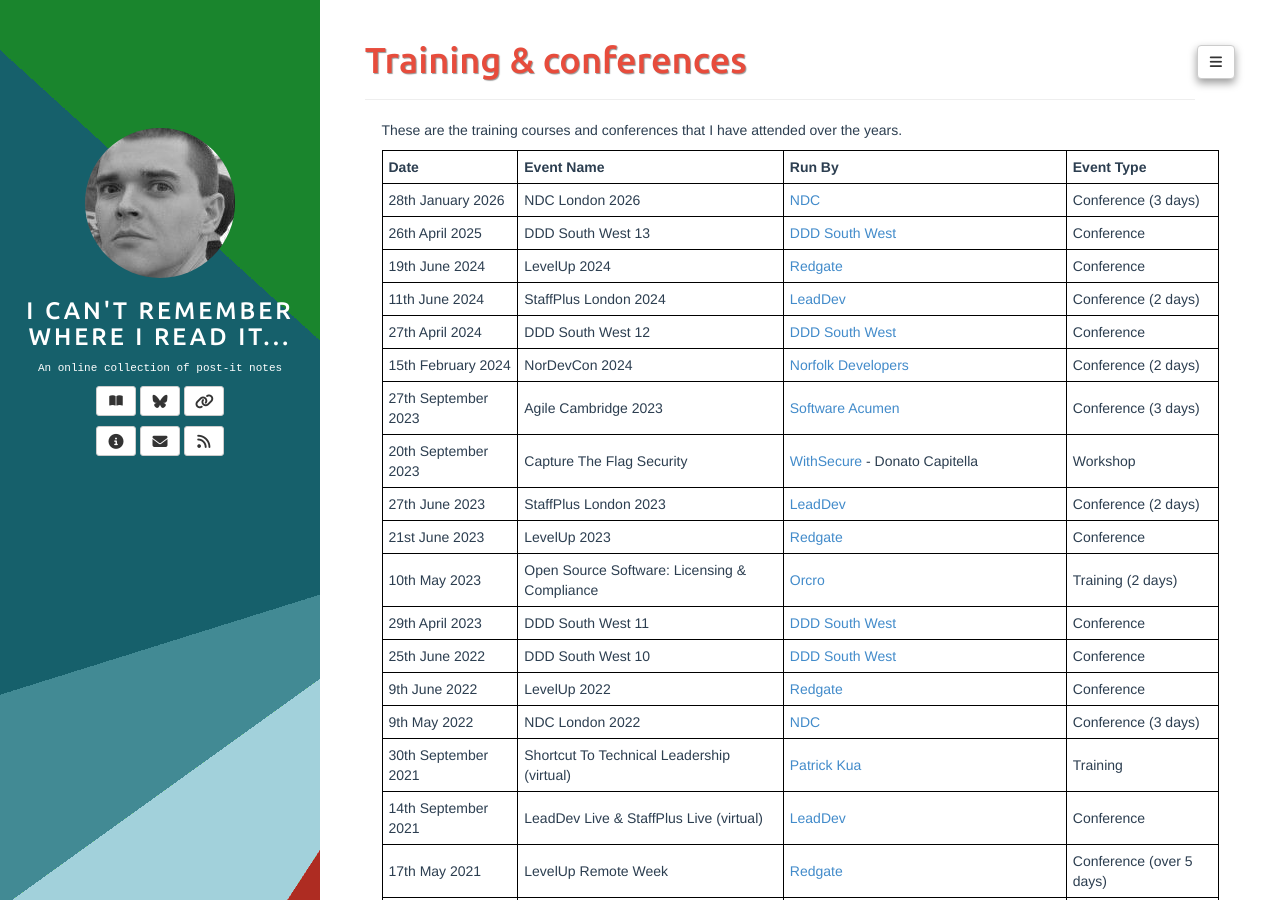
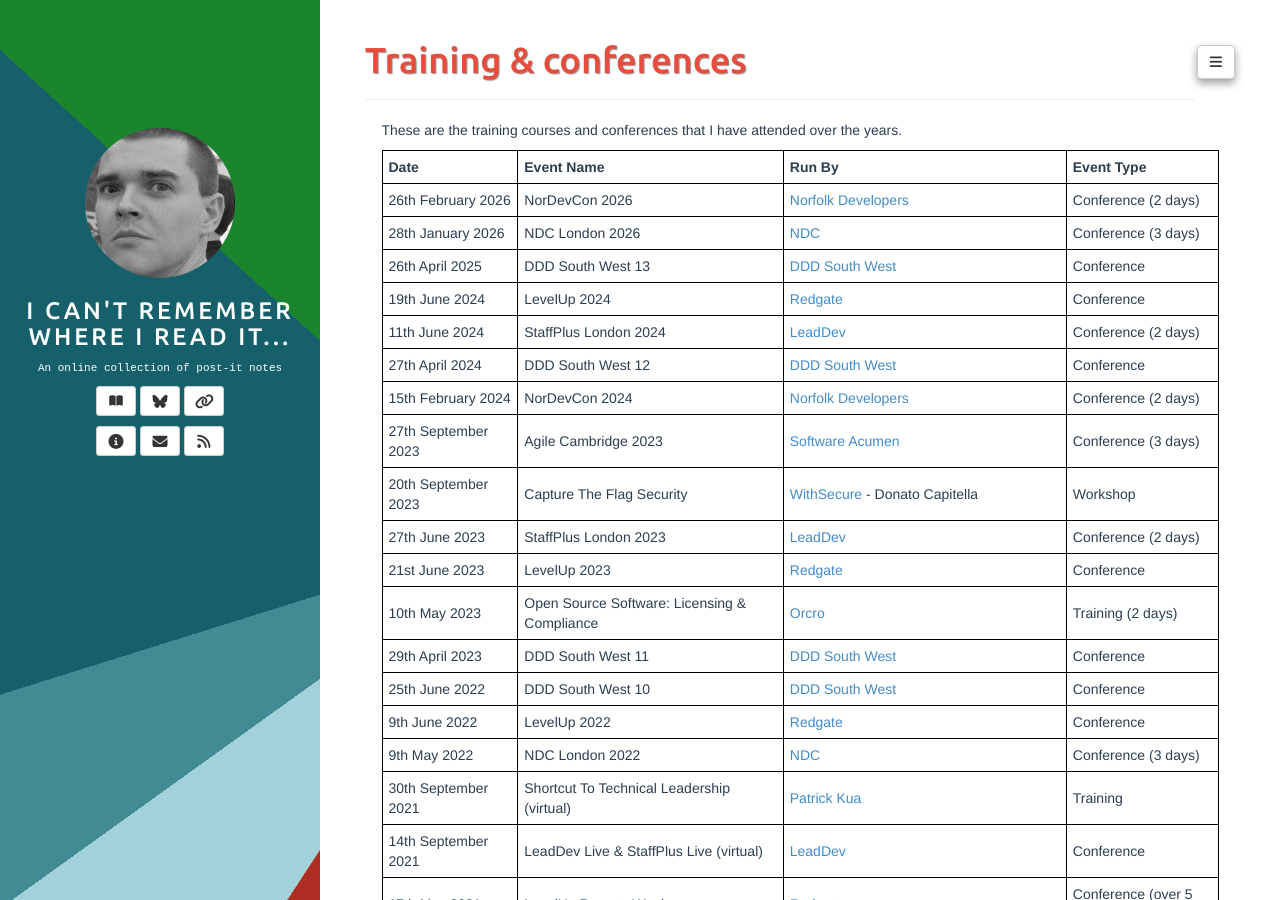
Before and after one commit to adrianbanks/adrianbanks.github.io, a Jekyll site: the page built from training.md, in a window 1280 px wide and 900 px high. Built offline with Jekyll 4.4.1, drawn with Linux system fonts in a browser that asks for light colours.

Commit message:
Add NorDevCon 2026 attendance

```diff
--- a/training.md
+++ b/training.md
@@ -7,6 +7,7 @@ These are the training courses and conferences that I have attended over the yea
 
 | **Date**            | **Event Name**                                     | **Run By**                                               | **Event Type**           |
 | ------------------- | -------------------------------------------------- | -------------------------------------------------------- | ------------------------ |
+| 26th February 2026  | NorDevCon 2026                                     | [Norfolk Developers][35]                                 | Conference (2 days)      |
 | 28th January 2026   | NDC London 2026                                    | [NDC][9]                                                 | Conference (3 days)      |
 | 26th April 2025     | DDD South West 13                                  | [DDD South West][2]                                      | Conference               |
 | 19th June 2024      | LevelUp 2024                                       | [Redgate][22]                                            | Conference               |
```
